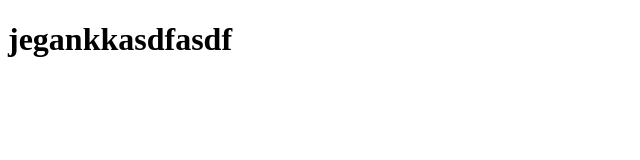
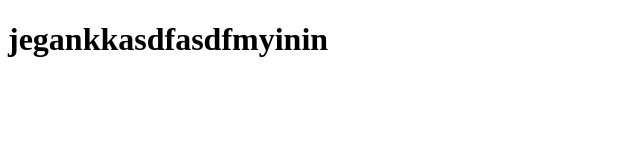
Before and after one commit to JegathesanL/Learn, a plain HTML site: page index.html in a window 1280 px wide. Shown: the whole page, without its empty margins (0-640 px from the left). Drawn offline with Linux system fonts and the light colour scheme.

Commit message:
mylatest

```diff
--- a/index.html
+++ b/index.html
@@ -4,6 +4,6 @@
     <title></title>
 </head>
 <body>
-<h1>jegankkasdfasdf</h1>
+<h1>jegankkasdfasdfmyinin</h1>
 </body>
 </html>
```
